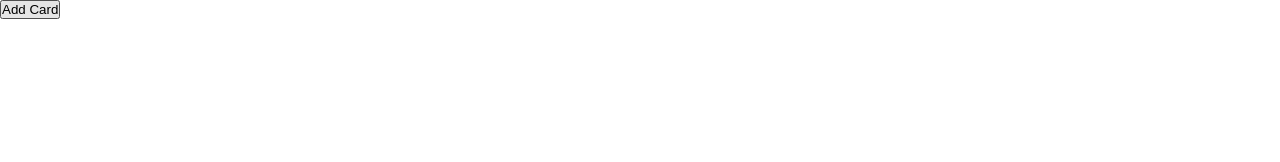
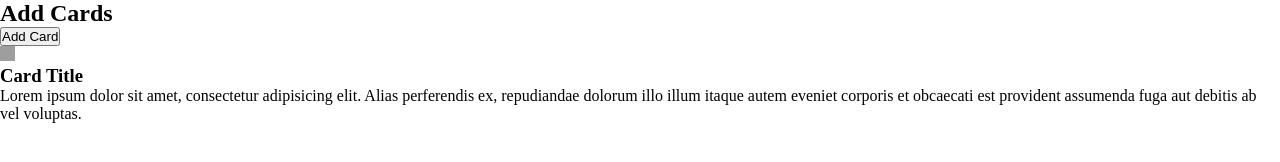
Before and after one commit to pxnditxyr/card-agregator-component, a plain HTML site: page index.html in a window 1280 px wide. Both pictures are taken after a click on the button "Add Card". Drawn offline with Linux system fonts and the light colour scheme; grey boxes are pictures that could not be loaded.

Commit message:
feat[source]: Added new js card agregator function

```diff
--- /dev/null
+++ b/assets/js/addCard.js
@@ -0,0 +1,36 @@
+const imgUrl = "https://source.unsplash.com/random/";
+
+const getRandomNumber = () => {
+    return Math.floor( Math.random() * 1000 );
+};
+
+export const addNewCard = ( event ) => {
+    event.preventDefault();
+    const cardImage = document.createElement( "img" );
+    const cardTitle = document.createElement( "h3" );
+    const cardParagraph = document.createElement( "p" );
+    const cardContainer = document.createElement( "section" );
+    const cardImageSection = document.createElement( "section" );
+    const cardArticle = document.createElement( "article" );
+
+    const lorem = document.createTextNode( "Lorem ipsum dolor sit amet, consectetur adipisicing elit. Alias perferendis ex, repudiandae dolorum illo illum itaque autem eveniet corporis et obcaecati est provident assumenda fuga aut debitis ab vel voluptas." );
+    const title = document.createTextNode( "Card Title" );
+
+    cardArticle.classList.add( "card" );
+    cardImageSection.classList.add( "card-image" );
+    cardContainer.classList.add( "card-container" );
+
+    cardParagraph.appendChild( lorem );
+    cardTitle.appendChild( title );
+    cardImage.src = `${ imgUrl }${ getRandomNumber() }`;
+
+    cardImageSection.appendChild( cardImage );
+
+    cardContainer.appendChild( cardTitle );
+    cardContainer.appendChild( cardParagraph );
+
+    cardArticle.appendChild( cardImageSection );
+    cardArticle.appendChild( cardContainer );
+
+    document.querySelector( "main" ).appendChild( cardArticle );
+};
--- a/assets/js/index.js
+++ b/assets/js/index.js
@@ -0,0 +1,7 @@
+import { addNewCard } from './addCard.js';
+
+const formTag = document.querySelector( "form" );
+
+
+
+formTag.addEventListener( "submit", addNewCard, false );
--- a/index.html
+++ b/index.html
@@ -9,8 +9,13 @@
     </head>
     <body>
         <main>
-            <button> Add Card </button>
+            <article class="form-article">
+                <form>
+                    <h2> Add Cards </h2>
+                    <button type="submit"> Add Card </button>
+                </form>
+            </article>
         </main>
-        <script src="./assets/js/index.js"></script>
+        <script type="module" src="./assets/js/index.js"></script>
     </body>
 </html>
```
